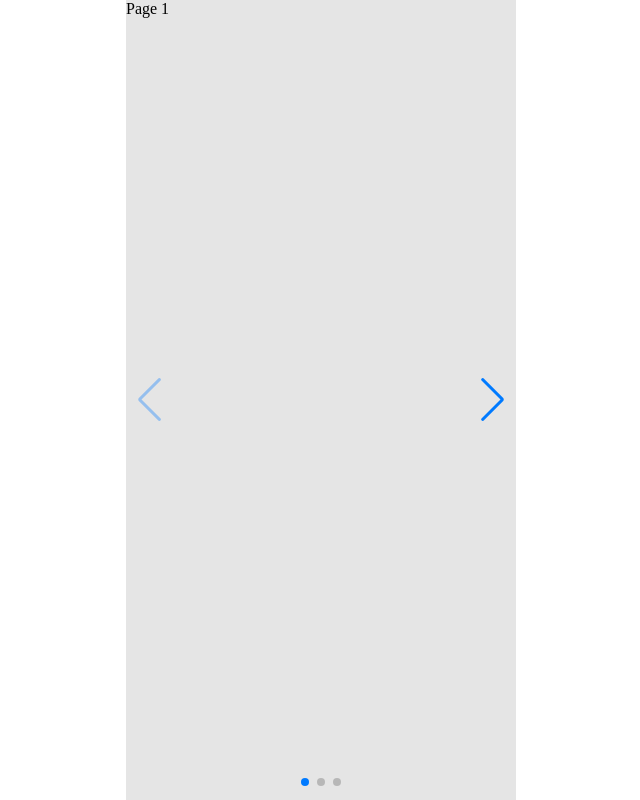
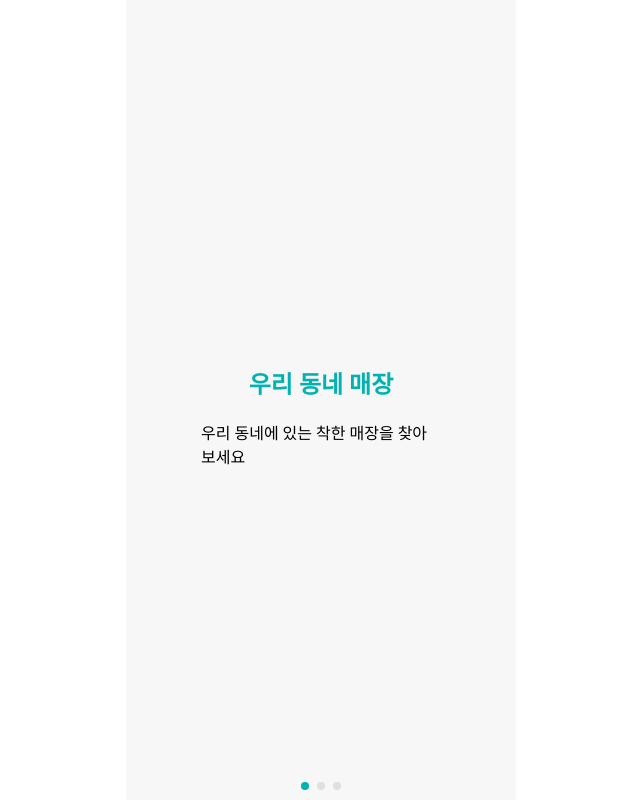
Before and after one commit to seoul-women-tech-hackathon-team5/meaningout-client, a React (Vite) app: page / in a window 1280 px wide. Shown: the whole page, without its empty margins (319-959 px from the left). Built offline with nearby package versions, Linux system fonts and the light colour scheme.

Commit message:
Feat : 스토리지 기능 구현

```diff
--- a/package.json
+++ b/package.json
@@ -13,8 +13,8 @@
     "axios": "1.4.0",
     "react": "^18.2.0",
     "react-dom": "^18.2.0",
-    "react-router-dom": "6.14.1",
-    "styled-components": "6.0.4",
+    "react-router-dom": "^6.14.1",
+    "styled-components": "^6.0.4",
     "swiper": "^6.8.4"
   },
   "devDependencies": {
--- a/src/pages/OnboardingPage.jsx
+++ b/src/pages/OnboardingPage.jsx
@@ -1,9 +1,117 @@
 import React, { useEffect } from 'react';
+import styled from 'styled-components';
 import Swiper, { Navigation, Pagination } from 'swiper';
 import 'swiper/swiper-bundle.css';
+import { Link, useNavigate } from 'react-router-dom';
 
+const Container = styled.div`
+  display: flex;
+  flex-direction: column;
+  justify-content: center;
+  align-items: center;
+  width: 390px;
+  height: 100vh;
+  background-color: #F7F7F7;
+  padding: 20px;
+`;
+
+const Slide = styled.div`
+  display: flex;
+  flex-direction: column;
+  align-items: center;
+  margin-top: 300px;
+  padding: 55px;
+`;
+
+const Title = styled.h1`
+  font-size: 24px;
+  font-weight: bold;
+  margin-bottom: 20px;
+  color: #02B2B2;
+`;
+
+const Content = styled.div`
+  font-size: 16px;
+  text-align: left;
+`;
+
+const ButtonContainer = styled.div`
+  display: flex;
+  flex-direction: column;
+  align-items: center;
+  margin-top: 20px;
+`;
+
+const LoginButton = styled.button`
+  background-color: #02B2B2;
+  color: #FFFFFF;
+  font-size: 18px;
+  padding: 10px 20px;
+  border: none;
+  border-radius: 5px;
+  cursor: pointer;
+  width: 250px;
+  margin-top: 300px;
+  margin-bottom: 10px;
+`;
+
+const StartButton = styled.button`
+  background-color: #02B2B2;
+  color: #FFFFFF;
+  font-size: 18px;
+  padding: 10px 20px;
+  border: none;
+  border-radius: 5px;
+  cursor: pointer;
+  width: 250px;
+`;
+
+const CustomPagination = styled.div`
+  display: flex;
+  justify-content: center;
+  margin-top: 20px;
+
+  .swiper-pagination-bullet {
+    width: 8px;
+    height: 8px;
+    background-color: #D9D9D9;
+    opacity: 0.8;
+    border-radius: 50%;
+    margin: 0 5px;
+    cursor: pointer;
+  }
+
+  .swiper-pagination-bullet-active {
+    background-color: #02B2B2;
+    opacity: 1;
+  }
+`;
+
+const CustomNavigation = styled.div`
+  display: flex;
+  justify-content: space-between;
+  align-items: center;
+  margin-top: 20px;
+
+  .swiper-button-next, .swiper-button-prev {
+    background-color: #F7F7F7;
+    color: #F7F7F7;
+    font-size: 24px;
+    padding: 8px 16px;
+    border: none;
+    border-radius: 5px;
+    cursor: pointer;
+  }
+
+  .swiper-button-disabled {
+    opacity: 0.5;
+    cursor: not-allowed;
+  }
+`;
 
 const OnboardingPage = () => {
+  const navigate = useNavigate();
+
   useEffect(() => {
     Swiper.use([Navigation, Pagination]);
     const swiper = new Swiper('.swiper-container', {
@@ -17,28 +125,57 @@ const OnboardingPage = () => {
         clickable: true,
       },
     });
+    const hasVisited = localStorage.getItem('visited');
+    if (hasVisited) {
+      swiper.slideTo(2, 0);
+    }
   }, []);
 
+  const handleStartButtonClick = () => {
+    // 첫 방문 시 로컬 스토리지에 방문 여부 저장
+    localStorage.setItem('visited', 'true');
+    navigate('/main');
+  };
+
+
+
   return (
-        <div
-            className="swiper-container"
-            style={{
-                width: '390px',
-                height: '100vh',
-                backgroundColor: '#E5E5E5',
-            }}
-        >
+    <Container className="swiper-container">
       <div className="swiper-wrapper">
-                <div className="swiper-slide">Page 1</div>
-                <div className="swiper-slide">Page 2</div>
-                <div className="swiper-slide">Page 3</div>
+        <Slide className="swiper-slide">
+          <Title>우리 동네 매장</Title>
+          <Content>
+            우리 동네에 있는 착한 매장을 찾아보세요
+          </Content>
+        </Slide>
+        <Slide className="swiper-slide">
+          <Title>추천 카드 만들기</Title>
+          <Content>
+            착한 매장을 이용하셨다면 <br />나만의 추천카드를 만들어보세요
+          </Content>
+        </Slide>
+        <Slide className="swiper-slide">
+          <Title>모바일 쿠폰 사용</Title>
+          <Content>
+            8장의 카드를 제작하면 쿠폰이 발행됩니다
+            <ButtonContainer>
+              <LoginButton>로그인</LoginButton>
+              <Link to="/main">
+                <StartButton onClick={handleStartButtonClick}>시작하기</StartButton>
+              </Link>
+            </ButtonContainer>
+          </Content>
+        </Slide>
       </div>
 
-            <div className="swiper-button-next" />
-            <div className="swiper-button-prev" />
+      <CustomPagination className="swiper-pagination" />
 
-            <div className="swiper-pagination" />
-        </div>
+
+      <CustomNavigation>
+        <div className="swiper-button-prev"></div>
+        <div className="swiper-button-next"></div>
+      </CustomNavigation>
+    </Container>
   );
 };
 
```
Also changed, not shown: 1 other file (tests, documents, lock files or other folders). Lines whose indentation alone changed are shown as unchanged.
